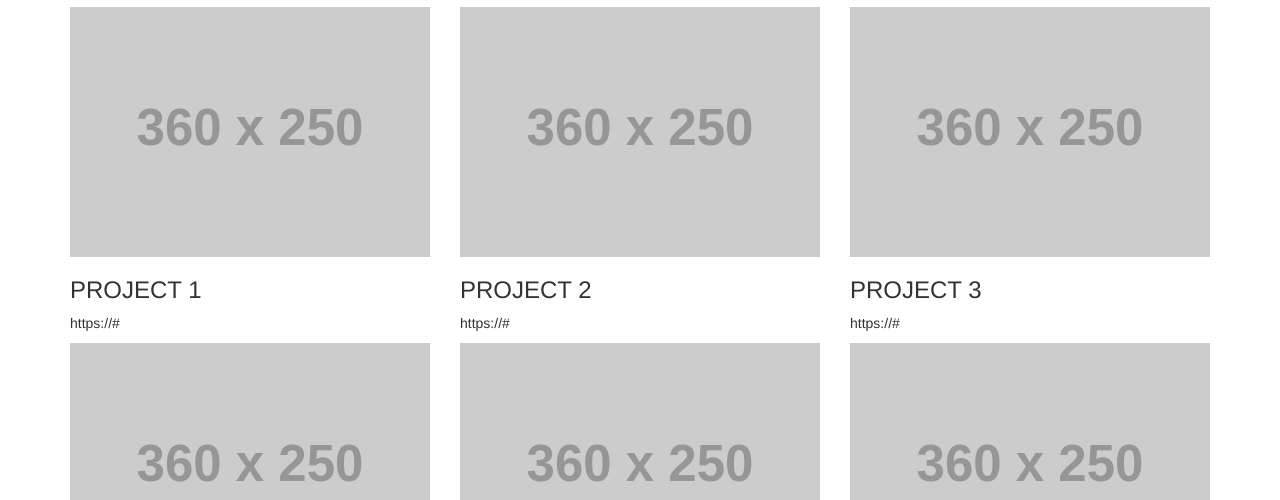
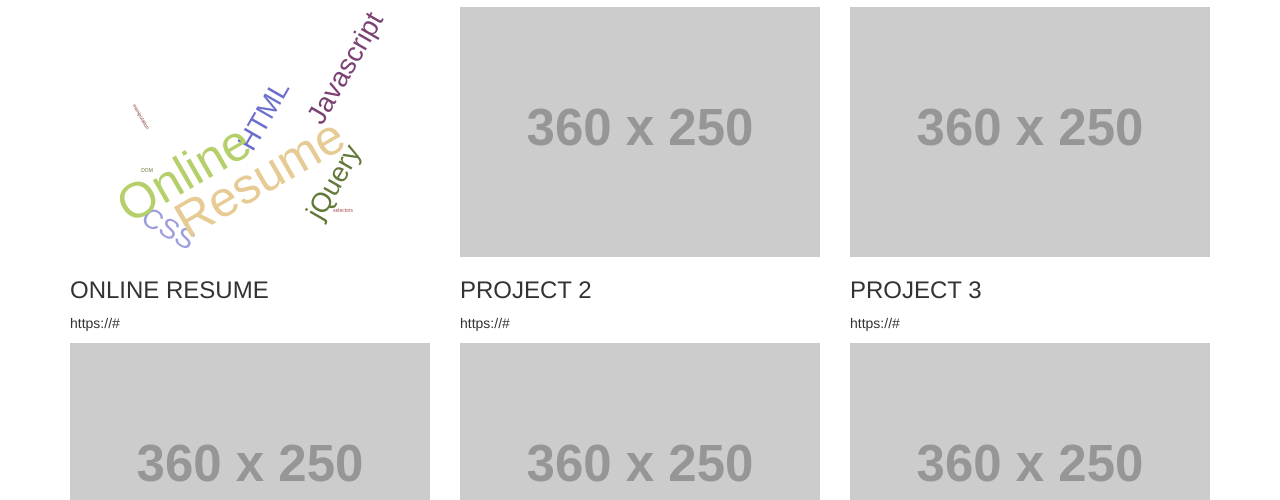
Before and after one commit to daniel-234/portfolio-website, a plain HTML site: page index.html in a window 1280 px wide. Shown: the part 697-1197 px from the top of the page. Drawn offline with nearby package versions, Linux system fonts and the light colour scheme; placeholder pictures from the web are drawn by us.

Commit message:
Modify image and title of first project

```diff
--- a/index.html
+++ b/index.html
@@ -37,8 +37,8 @@
 			</div>
 			<div class="row">
 				<div class="col-md-4">
-					<img class="img-responsive" src="http://placehold.it/360x250" alt="First Project">
-					<h3 class="text-uppercase">Project 1</h3>
+					<img class="img-responsive" src="images/online-resume-reduced.svg" alt="First Project: Online Resume">
+					<h3 class="text-uppercase">Online Resume</h3>
 					<p>https://#</p>
 				</div>
 				<div class="col-md-4">
```
